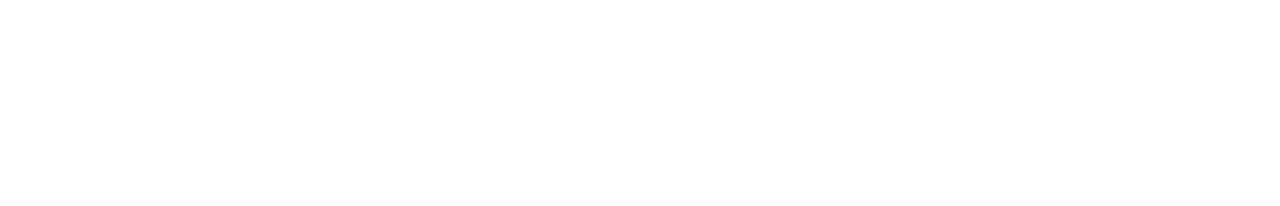
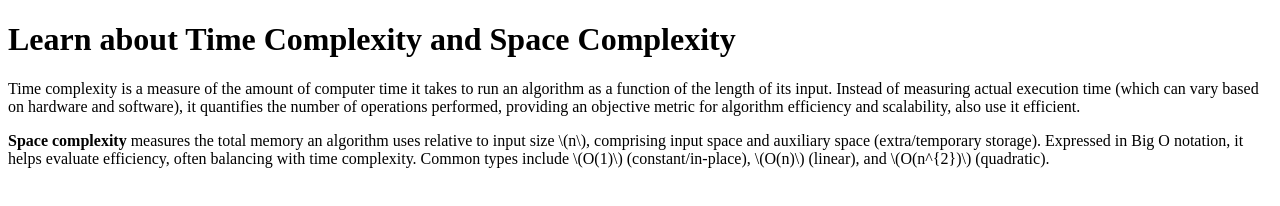
Before and after one commit to acciojob/time-and-space-complexity-Nithyanandangit, a website: page main.html in a window 1280 px wide. Drawn offline with Linux system fonts and the light colour scheme.

Commit message:
created a submission

```diff
--- a/main.html
+++ b/main.html
@@ -12,5 +12,7 @@
 </script>
 
 </body>
-
+	<h1>Learn about Time Complexity and Space Complexity</h1>
+	<p>Time complexity is a measure of the amount of computer time it takes to run an algorithm as a function of the length of its input. Instead of measuring actual execution time (which can vary based on hardware and software), it quantifies the number of operations performed, providing an objective metric for algorithm efficiency and scalability, also use it efficient.</p>
+	<p><b>Space complexity</b> measures the total memory an algorithm uses relative to input size \(n\), comprising input space and auxiliary space (extra/temporary storage). Expressed in Big O notation, it helps evaluate efficiency, often balancing with time complexity. Common types include \(O(1)\) (constant/in-place), \(O(n)\) (linear), and \(O(n^{2})\) (quadratic). </p>
 </html>
```
